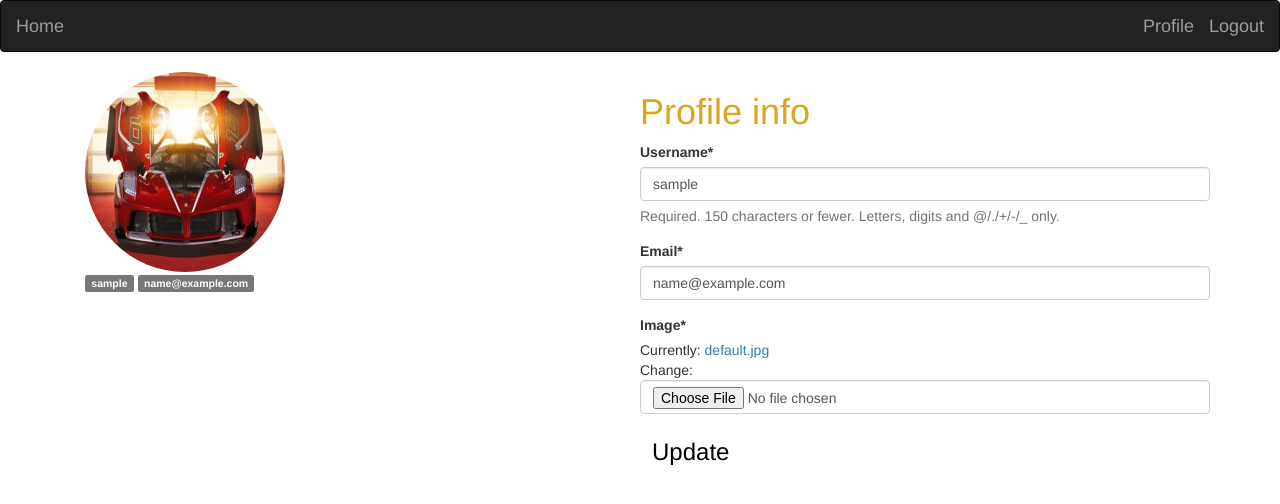
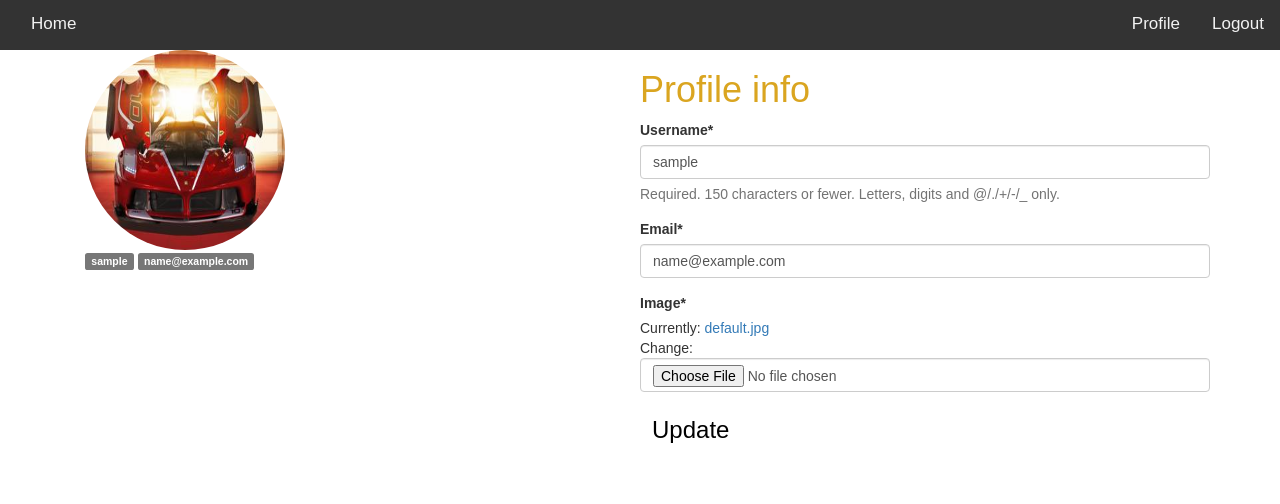
Before and after one commit to JamesOdera/ecom, a Django app: page /profile/ in a window 1280 px wide. Shown: the top 504 px of the page. Run offline with Django 3.2, Linux system fonts and the light colour scheme; the visitor is signed in with stand-in values (Sample User, id 1); some libraries are stand-ins or nearby versions.

Commit message:
add a ui ux to be user friendly

```diff
--- a/bizz/templates/index.html
+++ b/bizz/templates/index.html
@@ -16,13 +16,14 @@
     <div class="box">
         <h1 style="color: black"> YOUR HOME OUR </h1>
         <h1 style="color: white">  DESIGN </h1>
-        <a href="" class="a">
+        <br>
+       <a href="" ><p class="a">
             <span></span>
             <span></span>
             <span></span>
             <span></span>
            Shop Now
-        </a>
+        </p></a>
     </div>
     </div>
     {% endblock %}
--- a/bizz/templates/navbar.html
+++ b/bizz/templates/navbar.html
@@ -6,7 +6,7 @@
   <meta name="viewport" content="width=device-width, initial-scale=1">
 </head>
 <body>
-<nav class="navbar navbar-inverse">
+<!-- <nav class="navbar navbar-inverse">
   <div class="container-fluid">
     <div class="navbar-header">
       <a class="navbar-brand" href="{% url 'index' %}">Home</a>
@@ -21,6 +21,23 @@
         {% endif %}
     </div>
   </div>
-</nav>
+</nav> -->
+
+<div class="topnav">
+  <div class="container-fluid">
+      <div class="navbar-header">
+        <a class="navbar-brand" href="{% url 'index' %}">Home</a>
+      </div>
+      <div class="navbar-right">
+          {% if user.is_authenticated %}
+          <a class="navbar-brand" href="{% url 'profile' %}"> Profile </a>
+          <a class="navbar-brand" href="{% url 'logout' %}"> Logout </a>
+          {% else %}
+      <a class="navbar-brand" href="{% url 'login' %}"> Login </a>
+      <a class="navbar-brand" href="{% url 'register' %}"> Register </a>
+          {% endif %}
+      </div>
+    </div>
+</div>
 </body>
 </html>
--- a/static/css/index.css
+++ b/static/css/index.css
@@ -1,3 +1,28 @@
+body {
+  margin: 0;
+  font-family: Arial, Helvetica, sans-serif;
+}
+
+.topnav {
+  overflow: hidden;
+  background-color: #333;
+}
+
+.topnav a {
+  float: left;
+  color: #f2f2f2;
+  text-align: center;
+  padding: 14px 16px;
+  text-decoration: none;
+  font-size: 17px;
+}
+
+.topnav a:hover {
+  background-color: transparent;
+  color: goldenrod;
+}
+
+
 h1
 {
   color: goldenrod;
@@ -16,7 +41,7 @@ h1
       width: 70%;
       margin-left: 190px;
       margin-top: 0;
-      margin-bottom: 130px;
+      margin-bottom: 155px;
   }
   a {
     text-decoration: none;
```
